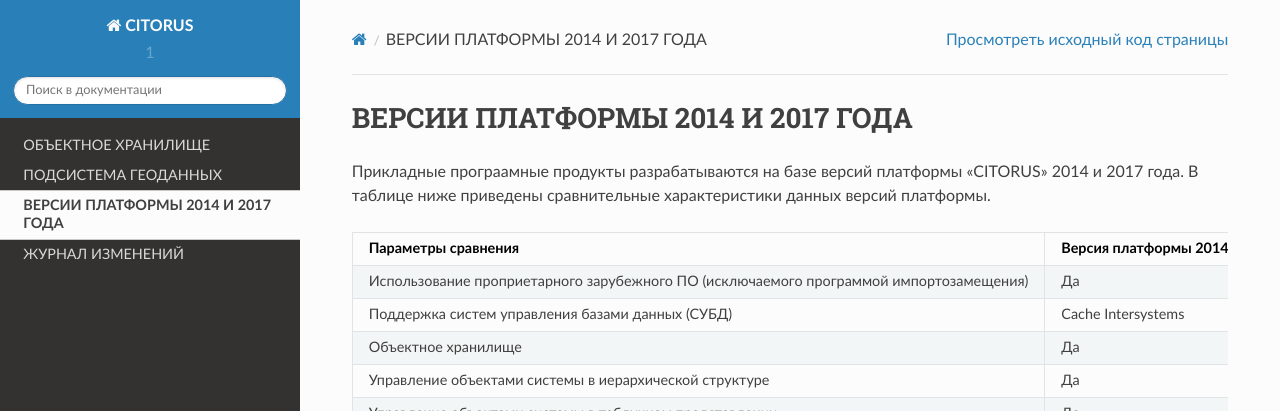
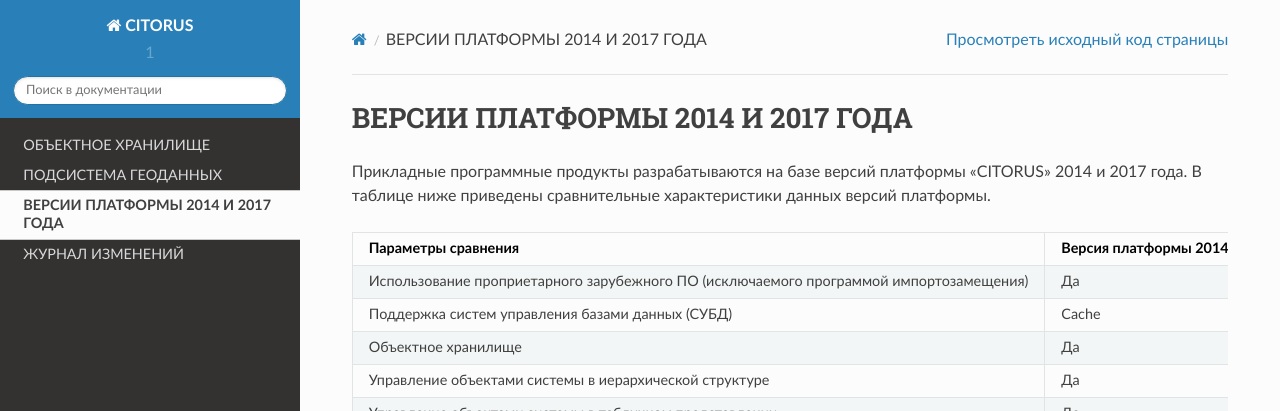
Before and after one commit to citoruspm/citorus, a Sphinx documentation site: the page built from source/versions.rst, in a window 1280 px wide and 900 px high. Shown: the top 411 px of the window. Built offline with Sphinx 7.4.7 and the Read the Docs theme 2.0.0, drawn with Linux system fonts in a browser that asks for light colours; formulas are drawn with MathJax 3.

Commit message:
Update versions.rst

```diff
--- a/source/versions.rst
+++ b/source/versions.rst
@@ -1,7 +1,7 @@
 ВЕРСИИ ПЛАТФОРМЫ 2014 И 2017 ГОДА
 =================================
 
-Прикладные програамные продукты разрабатываются на базе версий платформы «CITORUS» 2014 и 2017 года. В таблице ниже приведены сравнительные характеристики данных версий платформы.
+Прикладные программные продукты разрабатываются на базе версий платформы «CITORUS» 2014 и 2017 года. В таблице ниже приведены сравнительные характеристики данных версий платформы.
 
 +--------------------------------------------------------------------+--------------------+---------------------------+
 |             Параметры сравнения                                    | Версия платформы   |   Версия платформы 2017   |
@@ -10,7 +10,7 @@
 | Использование проприетарного зарубежного ПО                        |                    |                           |
 | (исключаемого программой импортозамещения)                         |        Да          |              Нет          |
 +--------------------------------------------------------------------+--------------------+---------------------------+
-| Поддержка систем управления базами данных (СУБД)                   |Cache Intersystems  |MongoDB, Cache Intersystems|
+| Поддержка систем управления базами данных (СУБД)                   |Cache               |MongoDB, Cache             |
 +--------------------------------------------------------------------+--------------------+---------------------------+
 | Объектное хранилище                                                |        Да          |           Да              |
 +--------------------------------------------------------------------+--------------------+---------------------------+
```
